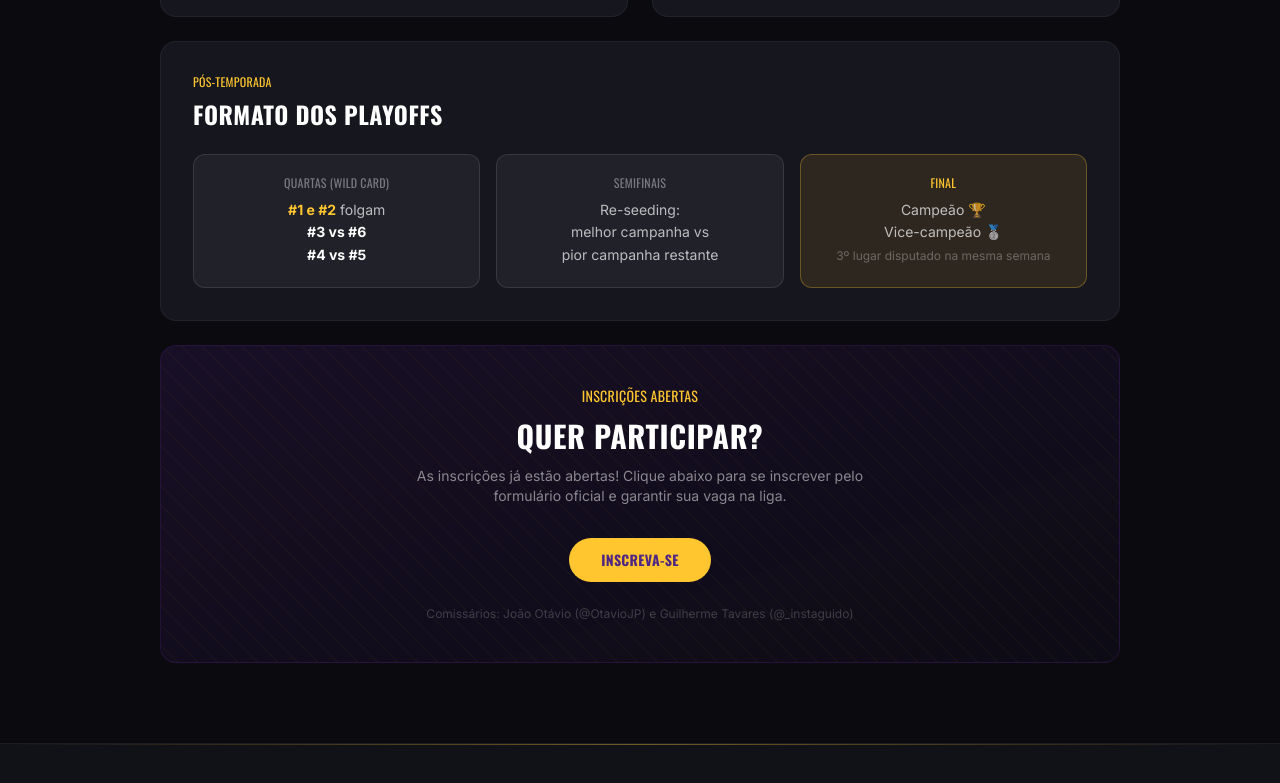
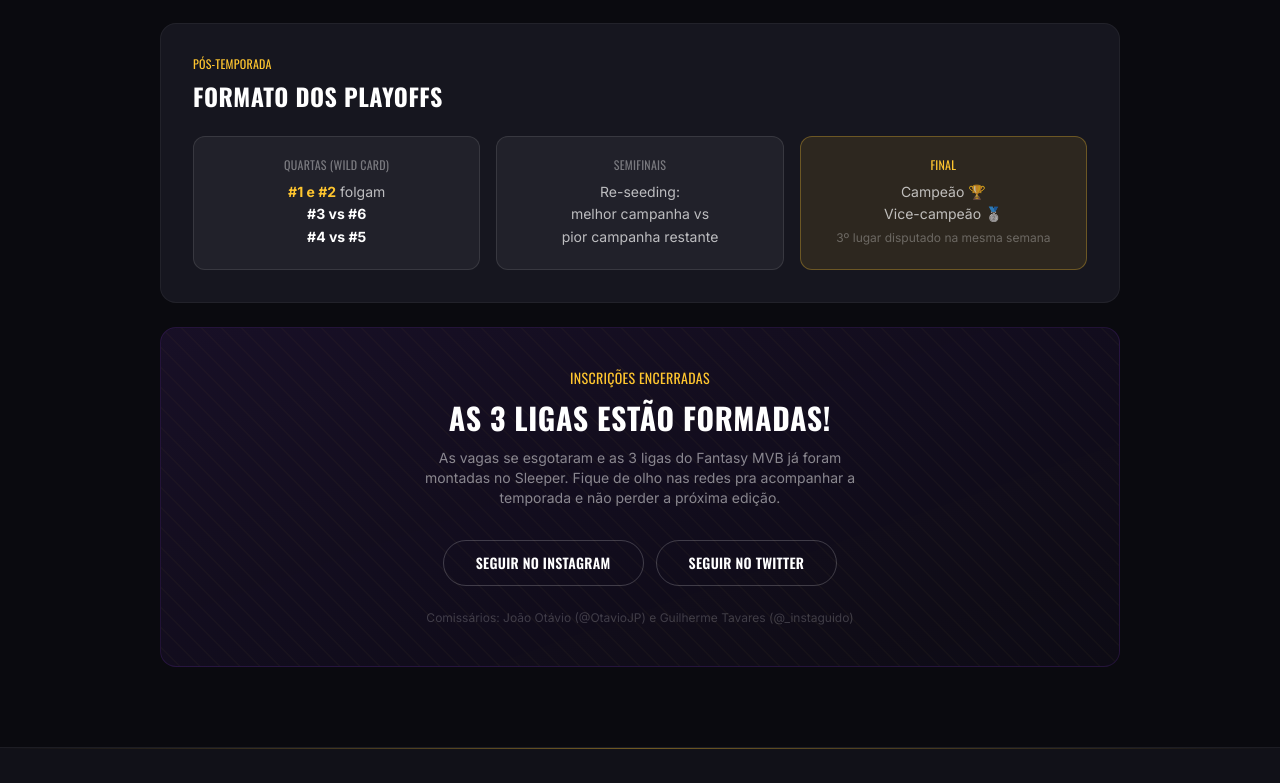
Before and after one commit to mguilhermetavares/minnesotavikingsbr, a Next.js app: page /fantasy in a window 1280 px wide. Shown: the part 1647-2430 px from the top of the page. Built offline with nearby package versions, Linux system fonts and the light colour scheme.

Commit message:
feat(fantasy): close 2026 fantasy signups, activate social CTA
3 Sleeper leagues are now formed and signups are closed. Removed the
Google Forms signup button and swapped in the Instagram/Twitter CTAs
that were already prepped for this. Updated the roster card copy and
page metadata to match.

```diff
--- a/src/app/fantasy/page.tsx
+++ b/src/app/fantasy/page.tsx
@@ -3,7 +3,7 @@ import type { Metadata } from "next";
 export const metadata: Metadata = {
   title: "Fantasy MVB | Minnesota Vikings BR",
   description:
-    "O Fantasy da torcida mais fanática do Brasil. Participe da liga anual de Fantasy Football da comunidade Minnesota Vikings BR.",
+    "O Fantasy da torcida mais fanática do Brasil. Inscrições encerradas — as 3 ligas da temporada 2026 do Fantasy MVB já estão formadas.",
 };
 
 const prizes = [
@@ -149,7 +149,7 @@ export default function FantasyPage() {
                 </p>
                 <p className="flex items-start gap-2">
                   <span className="text-vikings-gold mt-0.5">→</span>
-                  Inscrições <strong className="text-white">abertas</strong>, via formulário do Google e pagamento por PIX.
+                  Inscrições <strong className="text-white">encerradas</strong>.
                 </p>
               </div>
             </div>
@@ -214,21 +214,12 @@ export default function FantasyPage() {
             style={{ backgroundImage: `repeating-linear-gradient(45deg, #FFC62F 0, #FFC62F 1px, transparent 0, transparent 50%)`, backgroundSize: "20px 20px" }}
           />
           <div className="relative z-10">
-            <p className="font-display text-vikings-gold text-sm tracking-[0.2em] mb-3">INSCRIÇÕES ABERTAS</p>
-            <h2 className="font-display text-white text-3xl font-bold mb-3">QUER PARTICIPAR?</h2>
+            <p className="font-display text-vikings-gold text-sm tracking-[0.2em] mb-3">INSCRIÇÕES ENCERRADAS</p>
+            <h2 className="font-display text-white text-3xl font-bold mb-3">AS 3 LIGAS ESTÃO FORMADAS!</h2>
             <p className="text-white/50 max-w-md mx-auto mb-8 text-sm">
-              As inscrições já estão abertas! Clique abaixo para se inscrever pelo formulário oficial e garantir sua vaga na liga.
+              As vagas se esgotaram e as 3 ligas do Fantasy MVB já foram montadas no Sleeper. Fique de olho nas redes pra acompanhar a temporada e não perder a próxima edição.
             </p>
             <div className="flex flex-wrap gap-3 justify-center">
-              <a
-                href="https://docs.google.com/forms/d/e/1FAIpQLSeuw8hVs9vUQwC_vTQR326yvXYSv63TxAW4Bf_GzB15I7Azzw/viewform?usp=dialog"
-                target="_blank"
-                rel="noopener noreferrer"
-                className="font-display tracking-wider bg-vikings-gold text-vikings-purple font-bold px-8 py-3 rounded-full hover:brightness-110 transition-all text-sm"
-              >
-                INSCREVA-SE
-              </a>
-              {/* Ocultos enquanto as inscrições estão abertas — reativar quando encerrarem
               <a
                 href="https://instagram.com/minnesotavikingsbr"
                 target="_blank"
@@ -245,7 +236,6 @@ export default function FantasyPage() {
               >
                 SEGUIR NO TWITTER
               </a>
-              */}
             </div>
             <p className="text-white/20 text-xs mt-6">
               Comissários: João Otávio (@OtavioJP) e Guilherme Tavares (@_instaguido)
```
